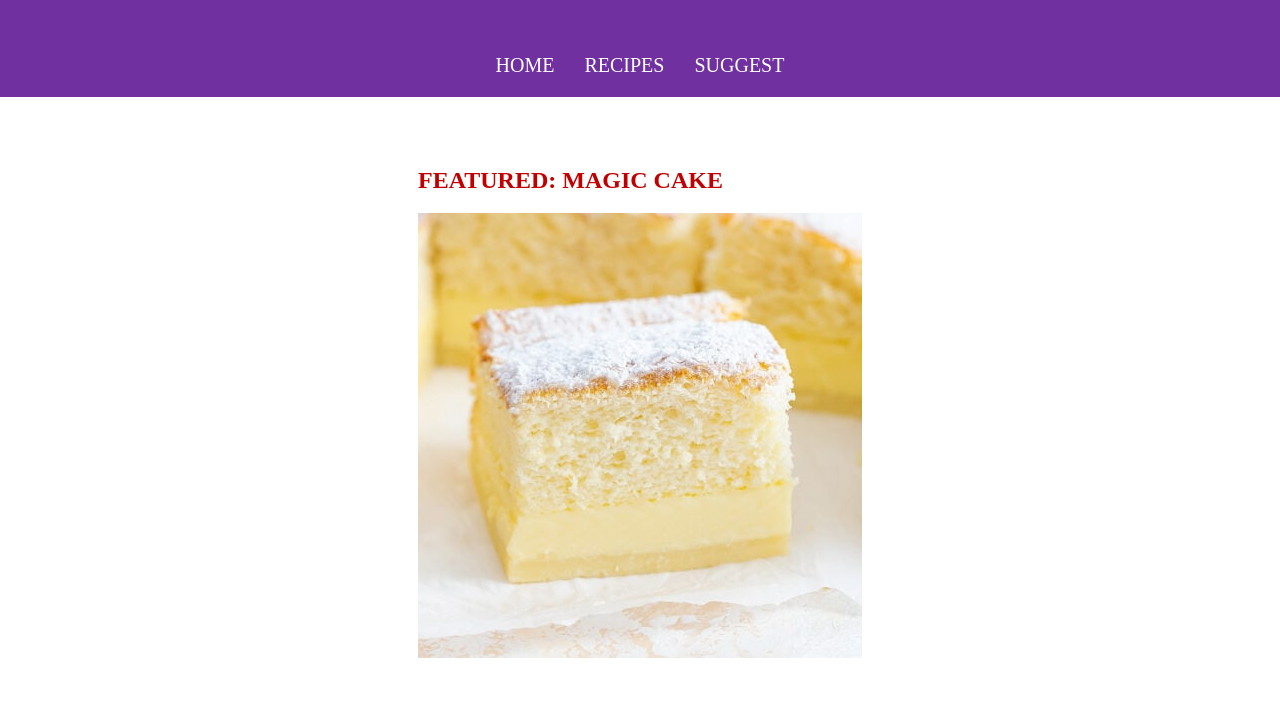
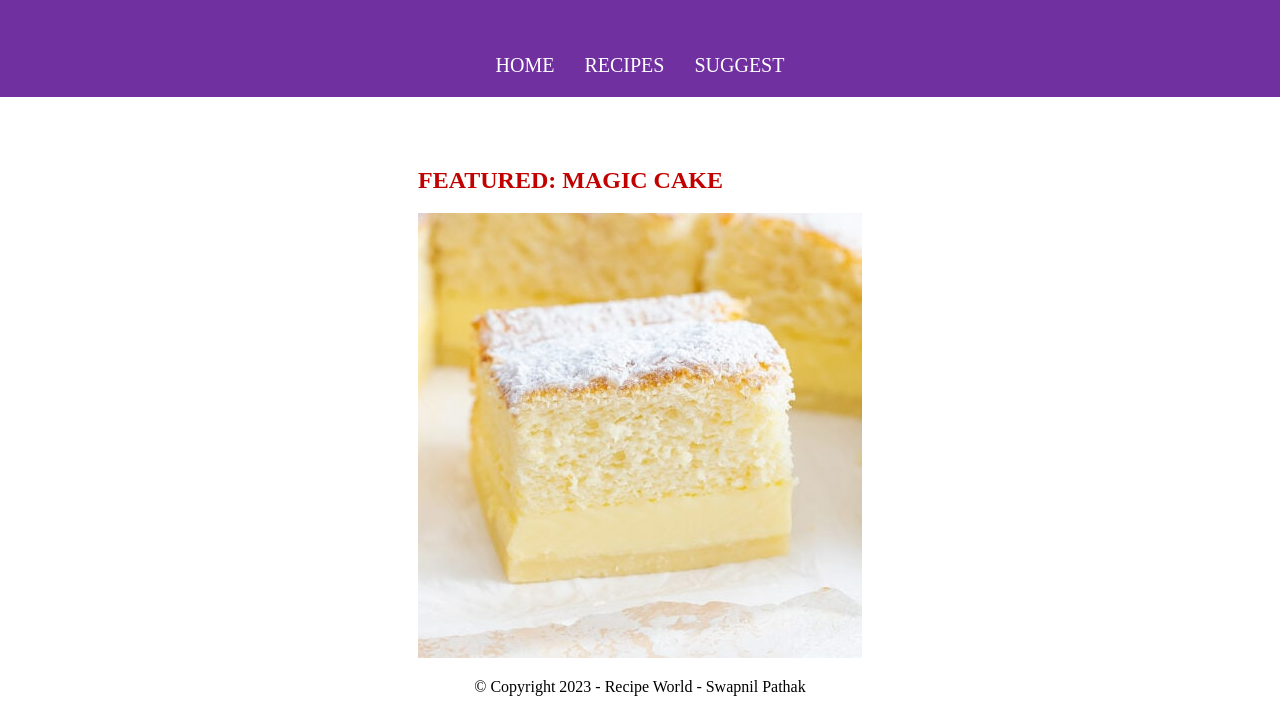
Before and after one commit to swapsword/recipe-world, a plain HTML site: page index.html in a window 1280 px wide. Shown: the part 77-800 px from the top of the page. Drawn offline with Linux system fonts and the light colour scheme.

Commit message:
footer added in all pages

```diff
--- a/index.html
+++ b/index.html
@@ -28,5 +28,8 @@
         </div>
       </section>
     </main>
+    <footer>
+      <p>&copy; Copyright 2023 - Recipe World - Swapnil Pathak</p>
+    </footer>
   </body>
 </html>
--- a/style.css
+++ b/style.css
@@ -45,3 +45,7 @@ ul {
   color: #c00100;
   text-decoration: none;
 }
+
+footer {
+  text-align: center;
+}
```
Also changed, not shown: recipes.html (+3 -0 lines), suggest.html (+3 -0 lines).
